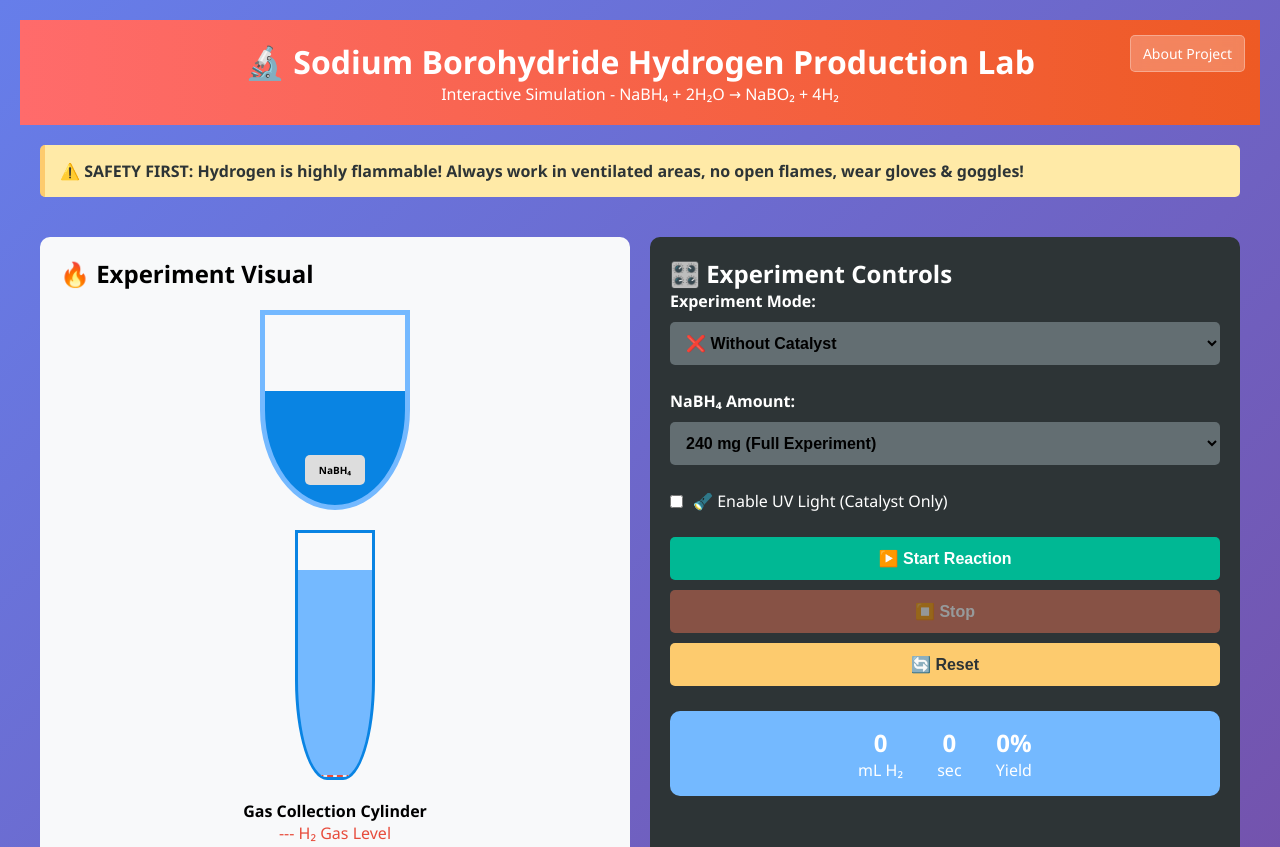
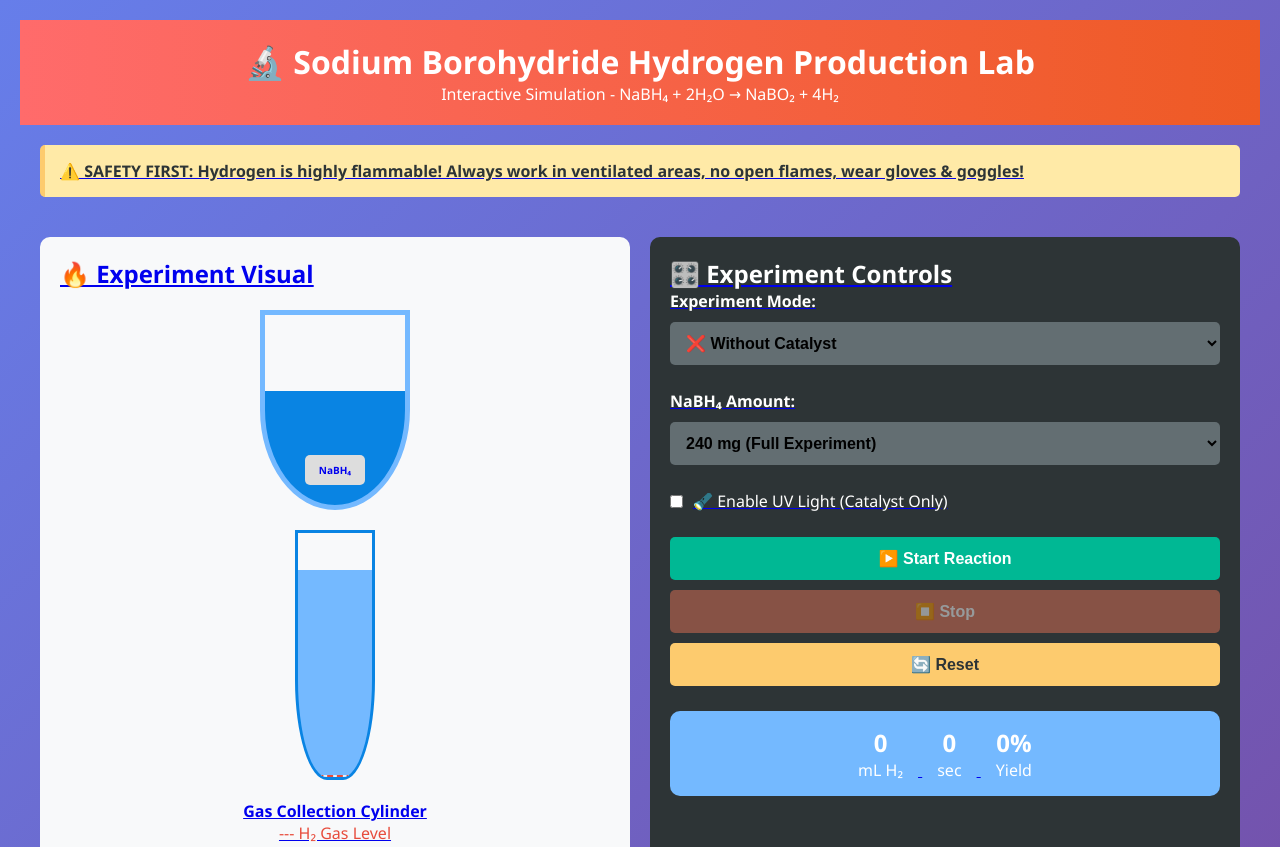
Before and after one commit to Dan-B7/HTML-H2, a plain HTML site: page index.html in a window 1280 px wide. Shown: the top 847 px of the page. Drawn offline with nearby package versions, Linux system fonts and the light colour scheme.

Commit message:
Update index.html

```diff
--- a/index.html
+++ b/index.html
@@ -269,13 +269,7 @@
     <p>Interactive Simulation - NaBH₄ + 2H₂O → NaBO₂ + 4H₂</p>
 
     <!-- ADD THIS BUTTON - Only change needed -->
-    <a href="about.html" style="position: absolute; top: 15px; right: 15px;
-       color: white; text-decoration: none; background: rgba(255,255,255,0.25);
-       padding: 8px 12px; border-radius: 5px; font-size: 14px;
-       transition: all 0.3s ease; backdrop-filter: blur(5px);
-       border: 1px solid rgba(255,255,255,0.3);">
-        <i class="fas fa-info-circle"></i> About Project
-    </a>
+    <a href="about.html"</a>
 </div>
         <div class="safety-warning">
             ⚠️ SAFETY FIRST: Hydrogen is highly flammable!
```
